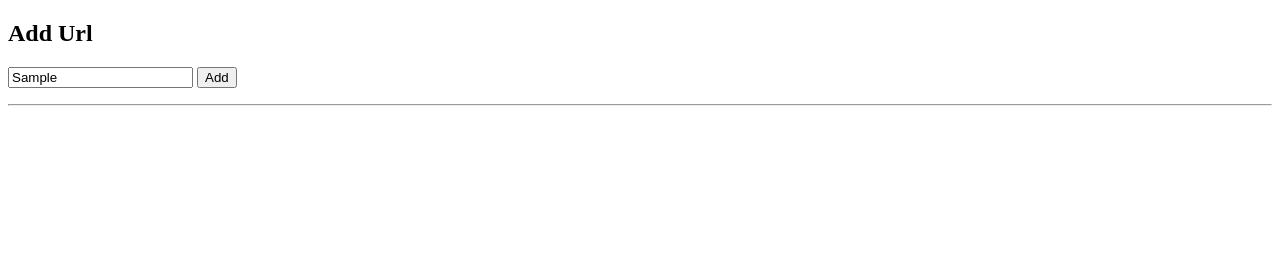
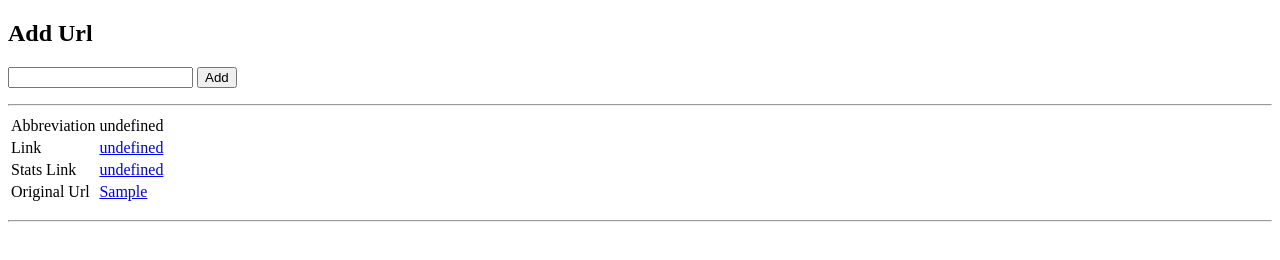
Before and after one commit to ericfialkowski/shorturl, a plain HTML site: page index.html in a window 1280 px wide. Both pictures are taken after typing "Sample" into the empty fields and a click on the button "Add". Drawn offline with nearby package versions, Linux system fonts and the light colour scheme.

Commit message:
fix parsing of output aka reason number a billion why Eric doesn't ui

```diff
--- a/index.html
+++ b/index.html
@@ -3,7 +3,7 @@
 <head>
     <meta charset="UTF-8">
     <title>Url Shortener</title>
-    <script src="https://ajax.googleapis.com/ajax/libs/jquery/3.4.1/jquery.min.js"></script>
+    <script src="https://ajax.googleapis.com/ajax/libs/jquery/3.6.3/jquery.min.js"></script>
 </head>
 <body>
 <h2>Add Url</h2>
@@ -19,11 +19,10 @@
             const u = $("#newUrl").val();
             const posting = $.post("/", '"' + u + '"');
             posting.done( function ( data ) {
-                const r = $.parseJSON(data);
                 let h = "<hr><table>" +
-                        "<tr><td>Abbreviation</td><td>" + r.abv + "</td></tr>" +
-                        "<tr><td>Link</td><td><a target='_blank' href='" + r.url_link + "'>" + r.url_link + "</a></td></tr>" +
-                        "<tr><td>Stats Link</td><td><a target='_blank' href='" + r.stats_ui_link +  "'>" + r.stats_link + "</a></td></tr>" +
+                    "<tr><td>Abbreviation</td><td>" + data.abv + "</td></tr>" +
+                    "<tr><td>Link</td><td><a target='_blank' href='" +data.url_link + "'>" + data.url_link + "</a></td></tr>" +
+                    "<tr><td>Stats Link</td><td><a target='_blank' href='" + data.stats_ui_link +  "'>" + data.stats_link + "</a></td></tr>" +
                     "<tr><td>Original Url</td><td><a target='_blank' href='" + u +  "'>" + u + "</a></td></tr>" +
                     "</table>";
                 $("#newUrlResults").append(h);
```
Lines whose indentation alone changed are shown as unchanged.
